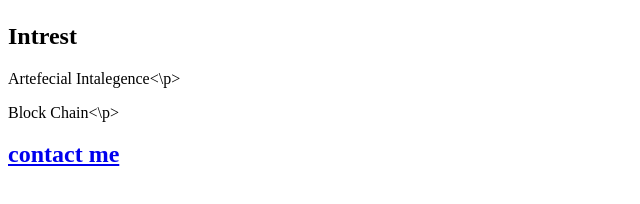
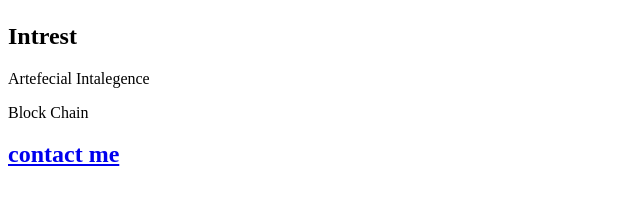
Before and after one commit to yadu02/cv, a plain HTML site: page index.html in a window 1280 px wide. Shown: the part 500-704 px from the top of the page, 0-640 px from the left. Drawn offline with Linux system fonts and the light colour scheme.

Commit message:
Update index.html
correction 04

```diff
--- a/index.html
+++ b/index.html
@@ -21,8 +21,8 @@
   </ul></p>
   <br>
   <h2>Intrest</h2>
-  <p>Artefecial Intalegence<\p>
-  <p>Block Chain<\p>
+  <p>Artefecial Intalegence</p>
+  <p>Block Chain</p>
 
 
   <h2><a href="D:\webdev\persional_site\contact.html">contact me</a></h2>
```
